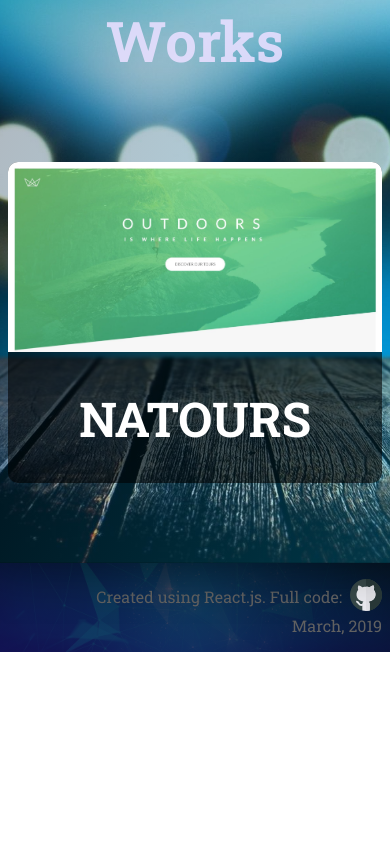
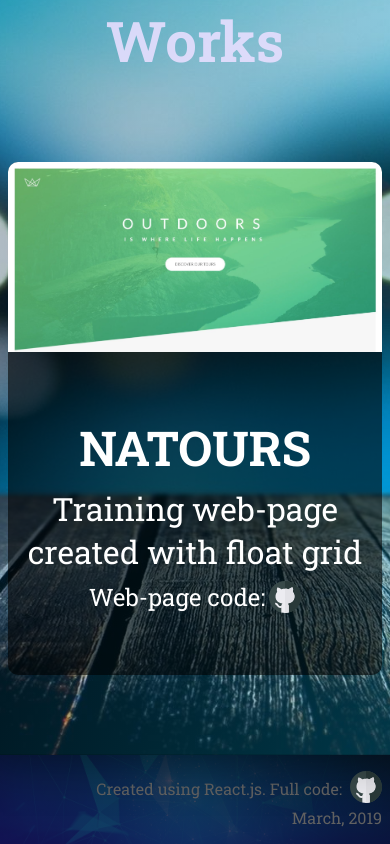
Before and after one commit to nipanasovich/nipanasovich.github.io, a React (Create React App) app: page / in a window 390 px wide. Shown: the part 3804-4648 px from the top of the page. Before the commit the page ends 4456 px from the top, so only its background shows below. Built offline with nearby package versions, Linux system fonts and the light colour scheme.

Commit message:
fixed contact buttons on low resolutions, changed slider on low resolutions

```diff
--- a/src/css/main.css
+++ b/src/css/main.css
@@ -851,6 +851,9 @@ html {
   .about-me__info {
     flex-basis: 50%;
   }
+  .pop-up-contacts__wrapper {
+    max-width: 80%;
+  }
 }
 
 @media screen and (max-width: 1250px) {
@@ -869,7 +872,18 @@ html {
 
 @media screen and (max-width: 1069px) {
   .pop-up-contacts__wrapper {
-    max-width: 90%;
+    max-width: 97%;
+  }
+  .card__description {
+    height: 40rem;
+    pointer-events: none;
+  }
+  .card__link--wrapper {
+    display: flex;
+    align-items: center;
+  }
+  .card__text {
+    display: block;
   }
   .main-section__heading {
     align-items: flex-start;
@@ -893,6 +907,19 @@ html {
   }
   .latest-works__btn {
     display: none;
+  }
+}
+
+@media screen and (max-width: 810px) {
+  .pop-up-contacts__list--other-links {
+    flex-direction: column;
+    justify-content: space-between;
+  }
+  .pop-up-contacts__list--item-other:not(:last-child) {
+    margin-bottom: 2rem;
+  }
+  .pop-up-contacts__button {
+    text-align: center;
   }
 }
 
@@ -938,16 +965,6 @@ html {
 }
 
 @media screen and (max-width: 550px) {
-  .pop-up-contacts__list--other-links {
-    flex-direction: column;
-    justify-content: space-between;
-  }
-  .pop-up-contacts__list--item-other:not(:last-child) {
-    margin-bottom: 2rem;
-  }
-  .pop-up-contacts__button {
-    text-align: center;
-  }
   .main-section__heading {
     align-items: flex-start;
   }
--- a/src/sass/media/_media.scss
+++ b/src/sass/media/_media.scss
@@ -7,6 +7,10 @@
 @media screen and (max-width:1350px) {
     .about-me__info {
         flex-basis: 50%;
+    }
+
+    .pop-up-contacts__wrapper {
+        max-width: 80%;
     }
 }
 
@@ -28,7 +32,21 @@
 
 @media screen and (max-width: 1069px) {
     .pop-up-contacts__wrapper {
-        max-width: 90%;
+        max-width: 97%;
+    }
+
+    .card {
+        &__description {
+            height: 40rem;
+            pointer-events: none;
+        }
+        &__link--wrapper {
+            display: flex;
+            align-items: center;
+        }
+        &__text {
+            display: block;
+        }
     }
 
     .main-section__heading {
@@ -64,6 +82,22 @@
     }
 }
 
+@media screen and (max-width: 810px) {
+    .pop-up-contacts__list--other-links {
+        flex-direction: column;
+        justify-content: space-between;
+    }
+
+    .pop-up-contacts__list--item-other {
+        &:not(:last-child) {
+            margin-bottom: 2rem;
+        }
+    }
+
+    .pop-up-contacts__button {
+        text-align: center;
+    }
+}
 
 @media screen and (max-width: 700px) {
     .container {
@@ -124,21 +158,6 @@
 }
 
 @media screen and (max-width: 550px) {
-    .pop-up-contacts__list--other-links {
-        flex-direction: column;
-        justify-content: space-between;
-    }
-
-    .pop-up-contacts__list--item-other {
-        &:not(:last-child) {
-            margin-bottom: 2rem;
-        }
-    }
-
-    .pop-up-contacts__button {
-        text-align: center;
-    }
-
     .main-section {
         &__heading {
             align-items: flex-start;
--- a/src/works.js
+++ b/src/works.js
@@ -5,16 +5,16 @@ export const works = [
     {
         id: 1,
         name: "Natours",
-        descriptionRU: "Тест 1",
-        descriptionEN: "Training web-page created with float grid.",
+        descriptionRU: "Тренировочный макет на float'ах",
+        descriptionEN: "Training web-page created with float grid",
         gitLink: "https://www.github.com",
         img: natours,
     },
     {
         id: 2,
         name: "Shoe Shop",
-        descriptionRU: "Тест 2",
-        descriptionEN: "Test 2",
+        descriptionRU: "Тренировочный макет на flex'ах",
+        descriptionEN: "Training web-page created with flexbox",
         gitLink: "https://www.github.com",
         img: shoe,
     },
```
Also changed, not shown: 3 other files (tests, documents, lock files or other folders).
